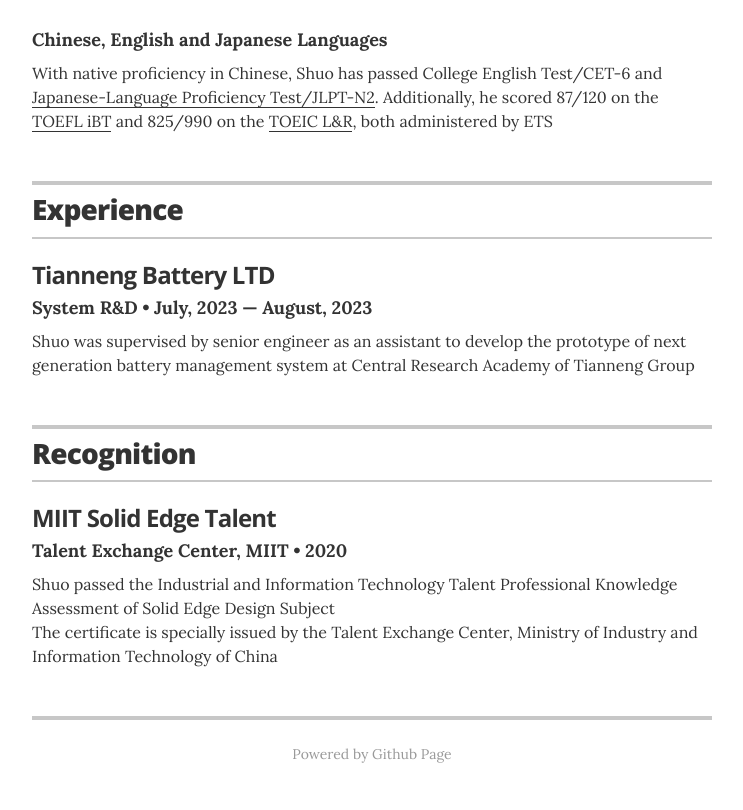
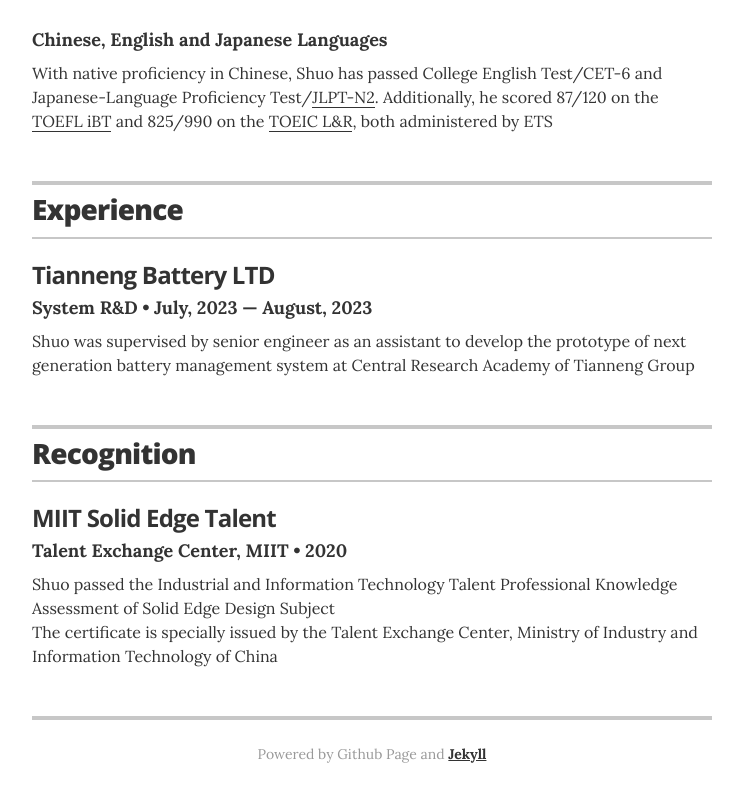
Before and after one commit to d3vzahvv/cv, a Jekyll site: the page built from index.html, in a window 1280 px wide. Shown: the part 1089-1899 px from the top of the page, without its empty margins (268-1011 px from the left). Built offline with Jekyll 4.4.1, drawn with Linux system fonts in a browser that asks for light colours.

Commit message:
update minor hyperlink

```diff
--- a/_data/skills.yml
+++ b/_data/skills.yml
@@ -13,4 +13,4 @@
 
 
 - skill: Chinese, English and Japanese Languages
-  description: With native proficiency in Chinese, Shuo has passed College English Test/CET-6 and <a href="https://www.jlpt.jp/e/index.cgi">Japanese-Language Proficiency Test/JLPT-N2</a>. Additionally, he scored 87/120 on the <a href="https://www.ets.org/toefl.html">TOEFL iBT</a> and 825/990 on the <a href="https://www.ets.org/toeic.html">TOEIC L&R</a>, both administered by ETS
+  description: With native proficiency in Chinese, Shuo has passed College English Test/CET-6 and Japanese-Language Proficiency Test/<a href="https://www.jlpt.jp/e/index.cgi">JLPT-N2</a>. Additionally, he scored 87/120 on the <a href="https://www.ets.org/toefl.html">TOEFL iBT</a> and 825/990 on the <a href="https://www.ets.org/toeic.html">TOEIC L&R</a>, both administered by ETS
--- a/_layouts/resume.html
+++ b/_layouts/resume.html
@@ -234,7 +234,7 @@
       {% endif %}
 
       <footer class="page-footer">
-        <p class="footer-line">Powered by Github Page</p>
+        <p class="footer-line">Powered by Github Page and <a href="https://jekyllrb.com/">Jekyll</a></p>
         <!--<p class="footer-line">footer line</p>-->
       </footer>
 
```
